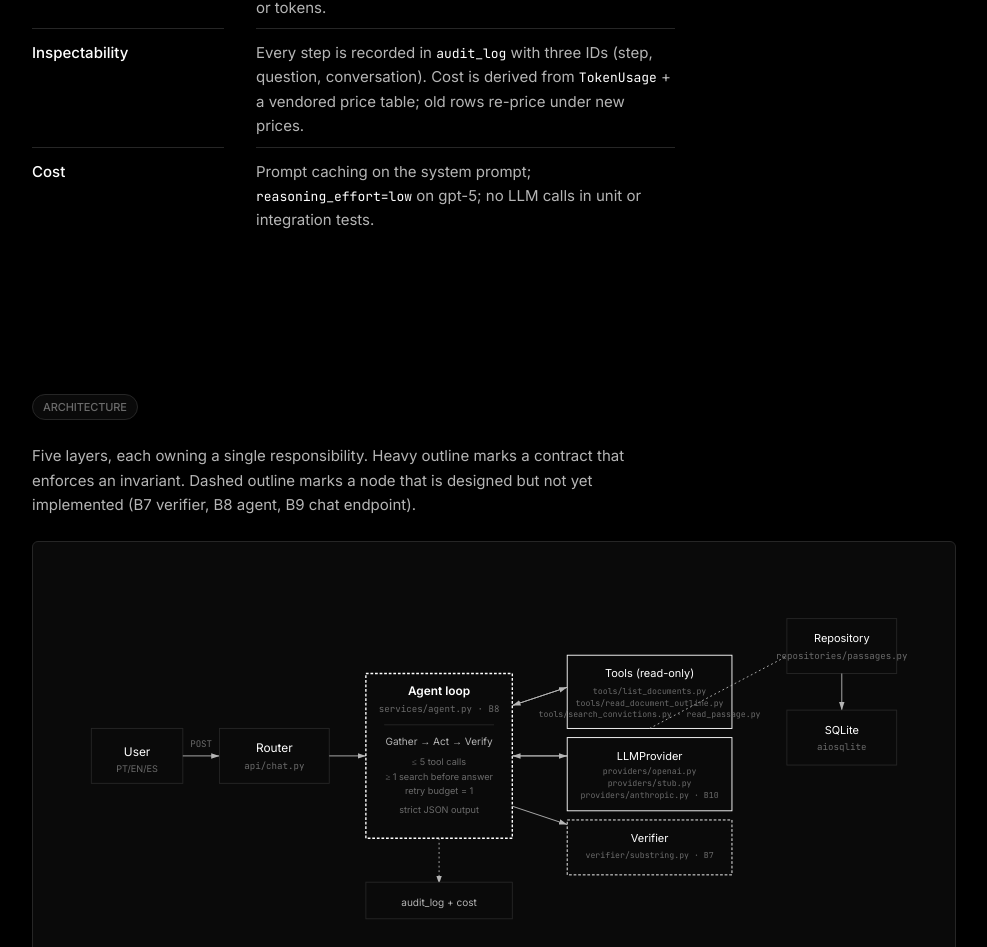
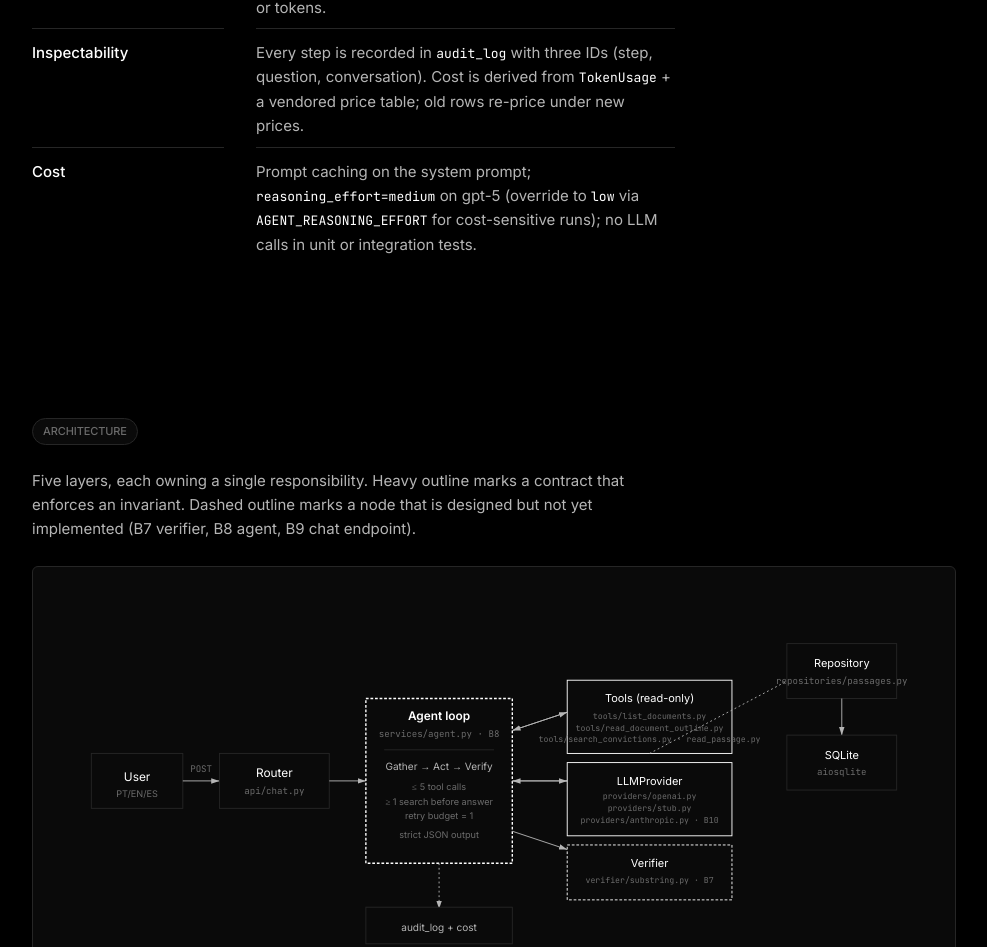
Before and after one commit to camilaDiToro/conviction-assistant, a React (Vite) app in the folder frontend/: page /design/overview in a window 1280 px wide. Shown: the part 1272-2219 px from the top of the page, without its empty margins (276-1263 px from the left). Built offline with nearby package versions, Linux system fonts and the light colour scheme.

Commit message:
agent: bump reasoning_effort default low to medium for fuller synthesis

```diff
--- a/frontend/src/features/design/AgentLoopPage.tsx
+++ b/frontend/src/features/design/AgentLoopPage.tsx
@@ -58,7 +58,7 @@ export default function AgentLoopPage() {
           <SpecItem term="max_tool_calls = 5">A single conversation step may chain at most five tool calls. The 6th raises a synthetic <code className="font-mono text-[13px] text-ink-1">ToolBudgetExceeded</code> the agent sees as a tool-result error.</SpecItem>
           <SpecItem term="min_searches_before_answer = 1">Tracked by counting <code className="font-mono text-[13px] text-ink-1">search_convictions</code> calls. An Act response emitted before this counter is non-zero is rejected and the agent is re-prompted with a directive to search.</SpecItem>
           <SpecItem term="verifier_retries = 1">Per Act response. The retry message contains the per-citation failure reasons returned by the verifier verbatim.</SpecItem>
-          <SpecItem term='reasoning_effort = "low"'>On gpt-5. Reduces reasoning tokens by an order of magnitude. The verifier covers what reasoning would have caught (paraphrase, hallucinated passage_id).</SpecItem>
+          <SpecItem term='reasoning_effort = "medium"'>On gpt-5. Bumped from <code className='font-mono text-[13px] text-ink-1'>low</code> after observing shallow synthesis on broad questions; the verifier still catches paraphrase / hallucinated passage_id. Override via <code className='font-mono text-[13px] text-ink-1'>AGENT_REASONING_EFFORT=low</code> for cost-sensitive eval / CI.</SpecItem>
           <SpecItem term="temperature = 0">Where the provider honors it. OpenAI gpt-5 ignores temperature; the verifier and the structured-output schema are the determinism-relevant constraints.</SpecItem>
         </SpecList>
       </Section>
--- a/frontend/src/features/design/OverviewPage.tsx
+++ b/frontend/src/features/design/OverviewPage.tsx
@@ -51,7 +51,7 @@ export default function OverviewPage() {
           <dd className="text-ink-2 pt-3 border-t border-border">Every step is recorded in <code className="font-mono text-[13px] text-ink-1">audit_log</code> with three IDs (step, question, conversation). Cost is derived from <code className="font-mono text-[13px] text-ink-1">TokenUsage</code> + a vendored price table; old rows re-price under new prices.</dd>
 
           <dt className="text-ink-1 font-medium pt-3 border-t border-border">Cost</dt>
-          <dd className="text-ink-2 pt-3 border-t border-border">Prompt caching on the system prompt; <code className="font-mono text-[13px] text-ink-1">reasoning_effort=low</code> on gpt-5; no LLM calls in unit or integration tests.</dd>
+          <dd className="text-ink-2 pt-3 border-t border-border">Prompt caching on the system prompt; <code className="font-mono text-[13px] text-ink-1">reasoning_effort=medium</code> on gpt-5 (override to <code className="font-mono text-[13px] text-ink-1">low</code> via <code className="font-mono text-[13px] text-ink-1">AGENT_REASONING_EFFORT</code> for cost-sensitive runs); no LLM calls in unit or integration tests.</dd>
         </dl>
       </Section>
 
```
Also changed, not shown: 3 other files (tests, documents, lock files or other folders).
